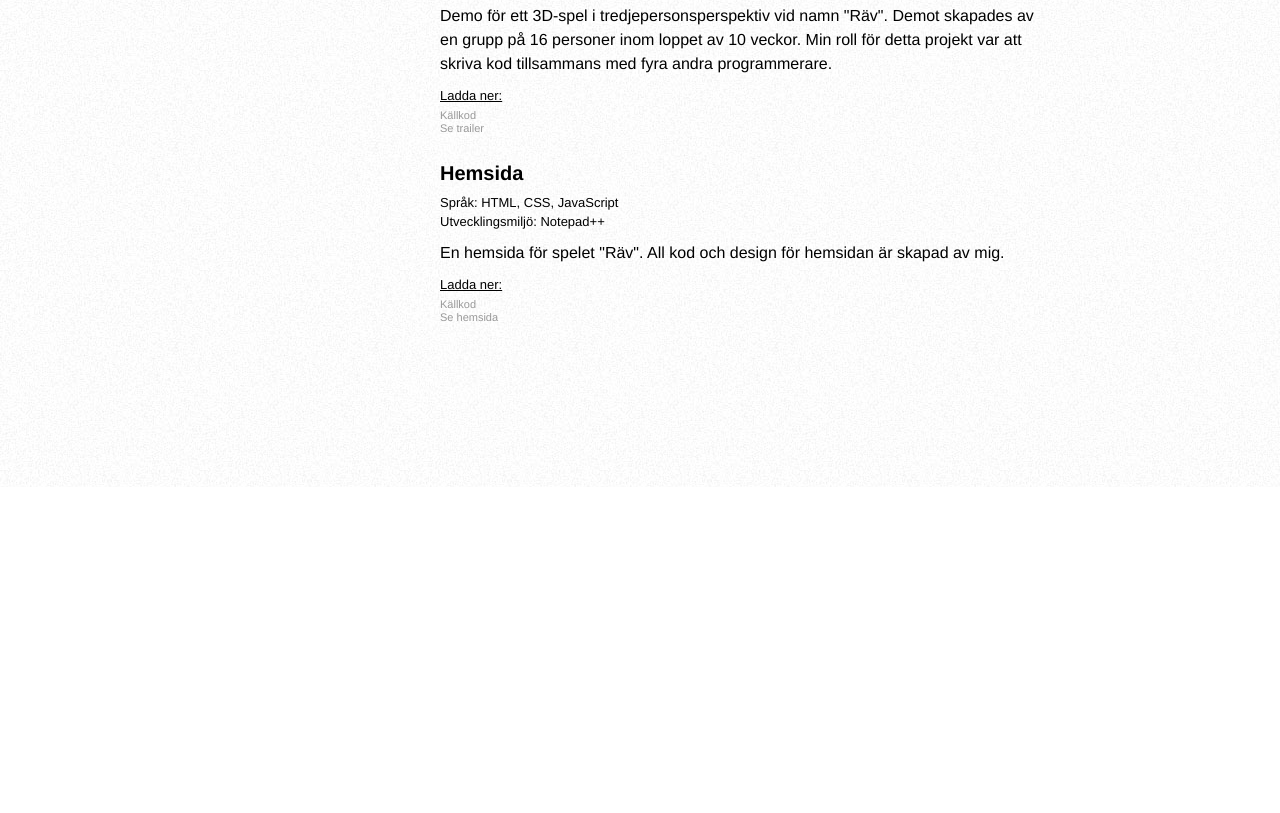
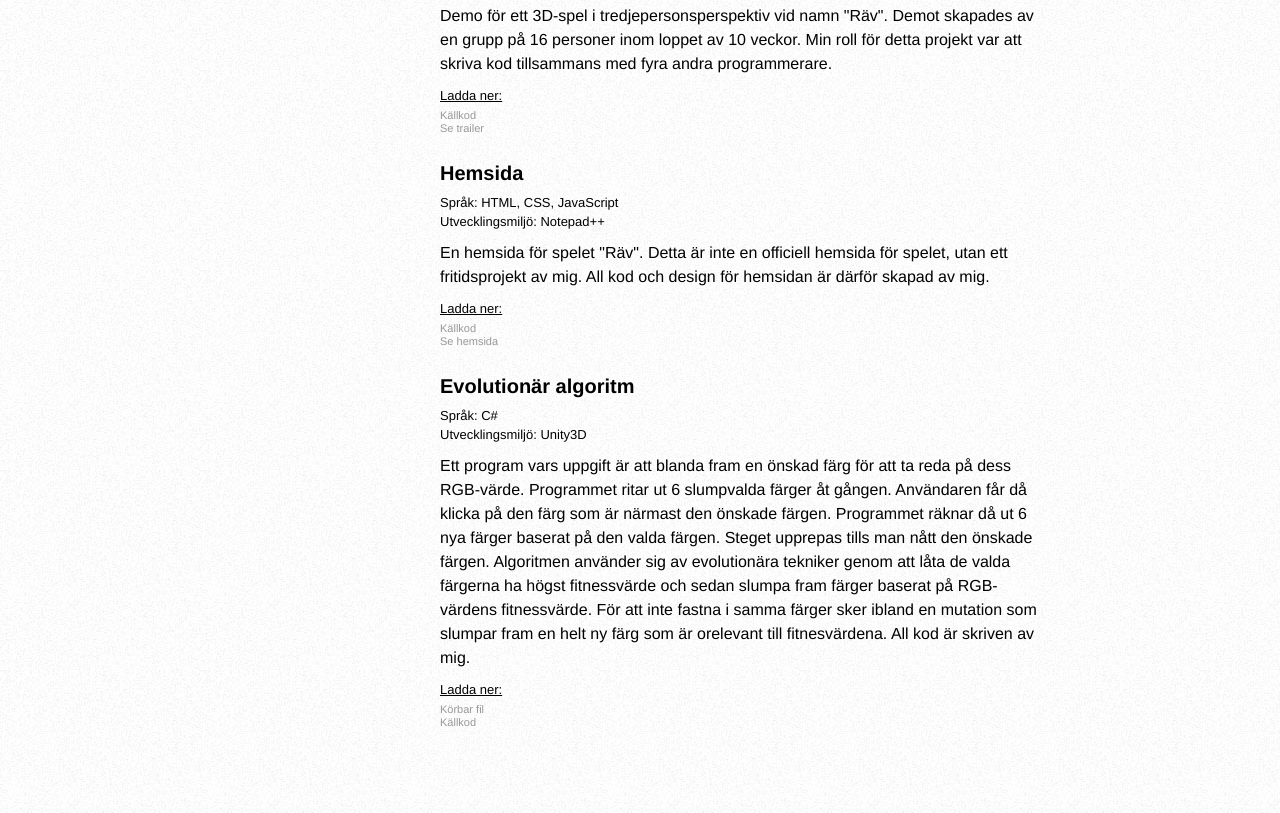
Before and after one commit to leejesslee/leejesslee.github.io, a plain HTML site: page portfolio.html in a window 1280 px wide. Shown: the part 1094-1907 px from the top of the page. Before the commit the page ends 1581 px from the top, so only its background shows below. Drawn offline with Linux system fonts and the light colour scheme.

Commit message:
evolutionär

```diff
--- a/portfolio.html
+++ b/portfolio.html
@@ -69,7 +69,7 @@
 			<h2>Examensarbete på kandidatnivå</h2>
 			<p class="smallheadline"> Språk: C#<br></p>
 			<p class="smallheadline">Utvecklingsmiljö: Unity3D</p>
-			<p>Mitt examensarbete i huvudämnet datavetenskap. Arbetet undersöker om algoritmen Artificial Bee Colony Algorithm är en lämplig algoritm för vägplanering i dataspel genom att jämföra algoritmens prestanda och resultat med sökalgoritmen A*. För att genomföra undersökningen implementerades båda algoritmerna och testades sedan på fyra olika exempelmiljöer.</p>
+			<p>Mitt examensarbete i huvudämnet datavetenskap. Arbetet undersöker om algoritmen Artificial Bee Colony Algorithm är en lämplig algoritm för vägplanering i dataspel genom att jämföra algoritmens prestanda och resultat med sökalgoritmen A*. För att genomföra undersökningen implementerades båda algoritmerna och testades sedan på fyra olika exempelmiljöer. Hela examensarbetet är skrivet och kodat av mig.</p>
 			<div class ="filelist">
 			<p><u class="smallheadline">Ladda ner:</u><br>
 			<a class="file" href="Portfolio/Examensarbete/Examensrapport.pdf" target="_blank">Rapport</a> <br>
@@ -80,7 +80,7 @@
 			<h2>Alpha-version för mobilspel</h2>
 			<p class="smallheadline">Språk: C#<br></p>
 			<p class="smallheadline">Utvecklingsmiljö: Unity3D</p>
-			<p>Ett mobilspel i tidigt Alpha-stadie som fungerar på Android såväl som PC. Spelet använder sig av touch-funktioner och låter användaren styra spelet med pekfingret. Alphan är ett grupparbete av speldesigners samt andra programmerare. För detta projekt arbetade jag med kamerastyrningen</p>
+			<p>Ett mobilspel i tidigt Alpha-stadie som fungerar på Android såväl som PC. Spelet använder sig av touch-funktioner och låter användaren styra spelet med pekfingret. Alphan är ett grupparbete av speldesigners samt andra programmerare. För detta projekt arbetade jag med kamerastyrningen.</p>
 			<div class ="filelist">
 			<p><u class="smallheadline">Ladda ner:</u><br>
 			<a class="file" href="Portfolio/Touch/Touch.zip">Körbar fil</a><br>
@@ -110,18 +110,21 @@
 			<h2>Hemsida</h2>
 			<p class="smallheadline">Språk: HTML, CSS, JavaScript <br></p>
 			<p class="smallheadline">Utvecklingsmiljö: Notepad++</p>
-			<p>En hemsida för spelet "Räv". All kod och design för hemsidan är skapad av mig.
+			<p>En hemsida för spelet "Räv". Detta är inte en officiell hemsida för spelet, utan ett fritidsprojekt av mig. All kod och design för hemsidan är därför skapad av mig.
 			<div class ="filelist">
 			<p><u class="smallheadline">Ladda ner:</u><br>
 			<a class="file" href="Portfolio/Website/SourceCode.zip">Källkod</a><br>
 			<a class="file" href="https://www.googledrive.com/host/0BwErTJgKqqd_WTNTU1pKNU1tdms" target="_blank">Se hemsida</a></p><br>
 			</div>
 
-			<h2></h2>
-			<p class="smallheadline"><br></p>
-			<p class="smallheadline"></p>
+			<h2>Evolutionär algoritm</h2>
+			<p class="smallheadline">Språk: C#</p>
+			<p class="smallheadline">Utvecklingsmiljö: Unity3D</p>
+			<p>Ett program vars uppgift är att blanda fram en önskad färg för att ta reda på dess RGB-värde. Programmet ritar ut 6 slumpvalda färger åt gången. Användaren får då klicka på den färg som är närmast den önskade färgen. Programmet räknar då ut 6 nya färger baserat på den valda färgen. Steget upprepas tills man nått den önskade färgen. Algoritmen använder sig av evolutionära tekniker genom att låta de valda färgerna ha högst fitnessvärde och sedan slumpa fram färger baserat på RGB-värdens fitnessvärde. För att inte fastna i samma färger sker ibland en mutation som slumpar fram en helt ny färg som är orelevant till fitnesvärdena. All kod är skriven av mig. </p>
 			<div class ="filelist">
-			<p><u class="smallheadline"></u><br>
+			<p><u class="smallheadline">Ladda ner:</u><br>
+			<a class="file" href="Portfolio/Evolution/Evolution.zip">Körbar fil</a><br>
+			<a class="file" href="Portfolio/Evolution/SourceCode.zip">Källkod</a><br>
 			</p>
 			</div>
 
```
